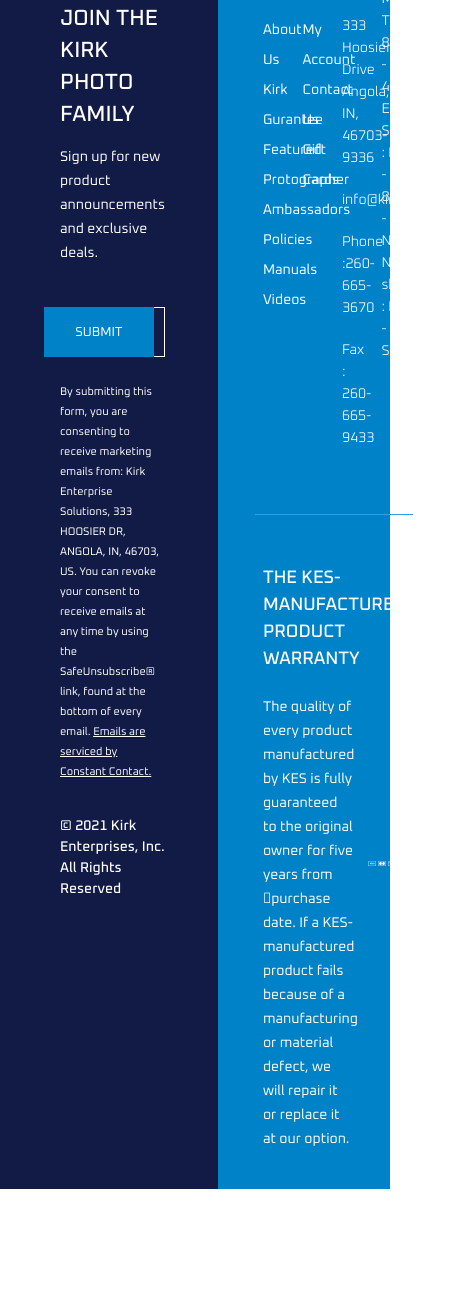
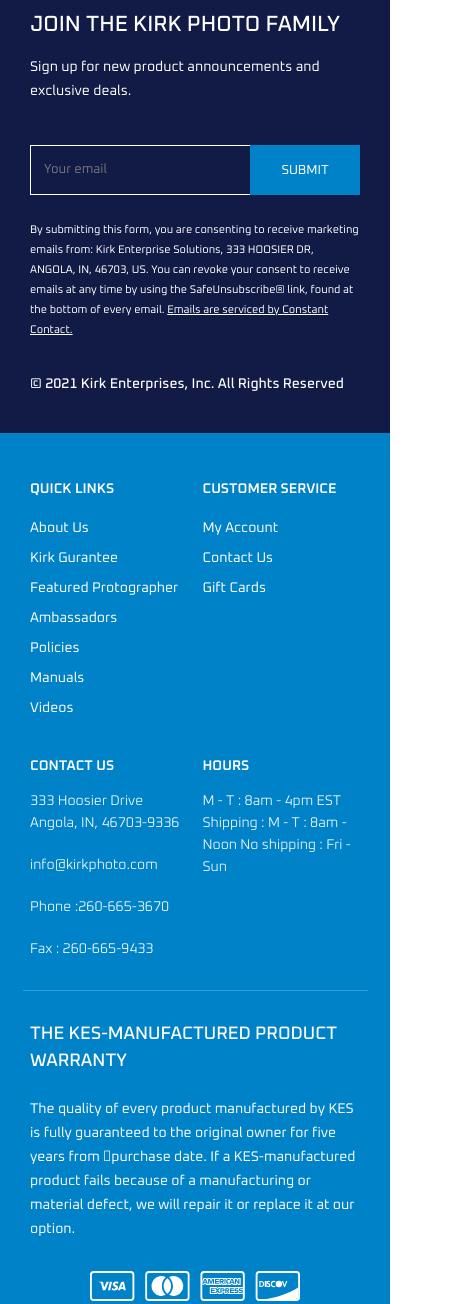
Before and after one commit to Subrata291291/new-project, a plain HTML site: page index.html in a window 390 px wide. Shown: the part 7460-8764 px from the top of the page, 470 px wide, since content can reach past the window. Before the commit the page ends 8649 px from the top, so only its background shows below. Drawn offline with nearby package versions, Linux system fonts and the light colour scheme.

Commit message:
Added footer with responsive

```diff
--- a/index.html
+++ b/index.html
@@ -1324,7 +1324,7 @@
     <!--Instagram Feed Area-->
     <!--Footer Area-->
     <section class="footer-area">
-      <ul class="d-flex justify-content-between">
+      <ul class="d-lg-flex justify-content-between">
         <li class="footer-left">
           <img src="images/logo-b-w_2.png" alt="">
           <h3>JOIN THE KIRK PHOTO FAMILY</h3>
@@ -1342,7 +1342,7 @@
         </li>
         <li class="footer-right w-100">
           <div class="row footer-menus">
-            <div class="col-3">
+            <div class="col-6 col-md-3">
               <h4>QUICK LINKS</h4>
               <ul>
                 <li>
@@ -1368,7 +1368,7 @@
                 </li>
               </ul>
             </div>
-            <div class="col-3">
+            <div class="col-6 col-md-3">
               <h4>CUSTOMER SERVICE</h4>
               <ul>
                 <li>
@@ -1382,7 +1382,7 @@
                 </li>
               </ul>
             </div>
-            <div class="col-3">
+            <div class="col-6 col-md-3 mt-5 mt-md-0">
               <h4>CONTACT US</h4>
               <ul>
                 <li>
@@ -1407,7 +1407,7 @@
                 </li>
               </ul>
             </div>
-            <div class="col-3">
+            <div class="col-6 col-md-3  mt-5 mt-md-0">
               <h4>HOURS</h4>
               <ul class="footer-hours">
                 <li>
@@ -1417,7 +1417,7 @@
             </div>
           </div>
           <div class="row align-items-center footer-bottom">
-            <div class="col-8">
+            <div class="col-12 col-md-8">
               <div class="product-warranty">
                 <h6>THE KES-MANUFACTURED PRODUCT WARRANTY</h6>
                 <p>
@@ -1425,7 +1425,7 @@
                 </p>
               </div>
             </div>
-            <div class="col-4">
+            <div class="col-12 col-md-4">
               <div class="accept-cards">
                 <ul>
                   <li>
--- a/sass/main.scss
+++ b/sass/main.scss
@@ -847,7 +847,7 @@ a {
                 background-color: transparent;
             }
             button {
-                right: 1.1rem;
+                right: 0rem;
                 top: 0;
                 bottom: 0;
                 border: none;
@@ -1502,6 +1502,22 @@ a {
                 padding: 4rem;
             }
         }
+        .footer-area {
+            .footer-left {
+                max-width: 100%;
+                .form-group {
+                    max-width: 35.6rem;
+                }
+                .submitting-text {
+                    max-width: 100%;
+                }
+            }
+            .footer-right {
+                h4 {
+                    font-size: 1.4rem;
+                }
+            }
+        }
 }
 
 @media screen and (max-width: 767px) {
@@ -1676,6 +1692,29 @@ a {
     .who-we-are-area {
         .who-we-are-left, .reliable-right {
             height: 100vh;
+        }
+    }
+    .footer-area {
+        .footer-left {
+            padding: 4.3rem 3rem 3.8rem 3rem;
+        }
+        .footer-right {
+            padding: 4.3rem 3rem 3.8rem 3rem;
+             h4 {
+                margin-bottom: 1rem;
+             }
+            .product-warranty {
+                padding-top: 3rem;
+            }
+            .footer-menus {
+                padding-bottom: 1rem;
+            }
+            .footer-bottom {
+                .accept-cards {
+                    text-align: center;
+                    margin-top: 3rem;
+                }
+            }
         }
     }
 }
```
Also changed, not shown: sass/main.css, 1 other file.
